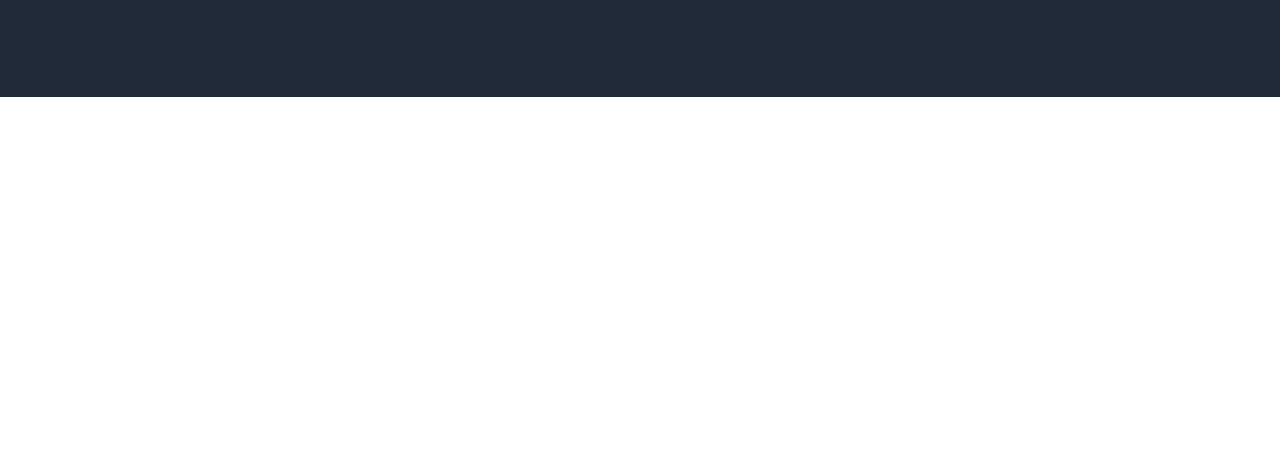
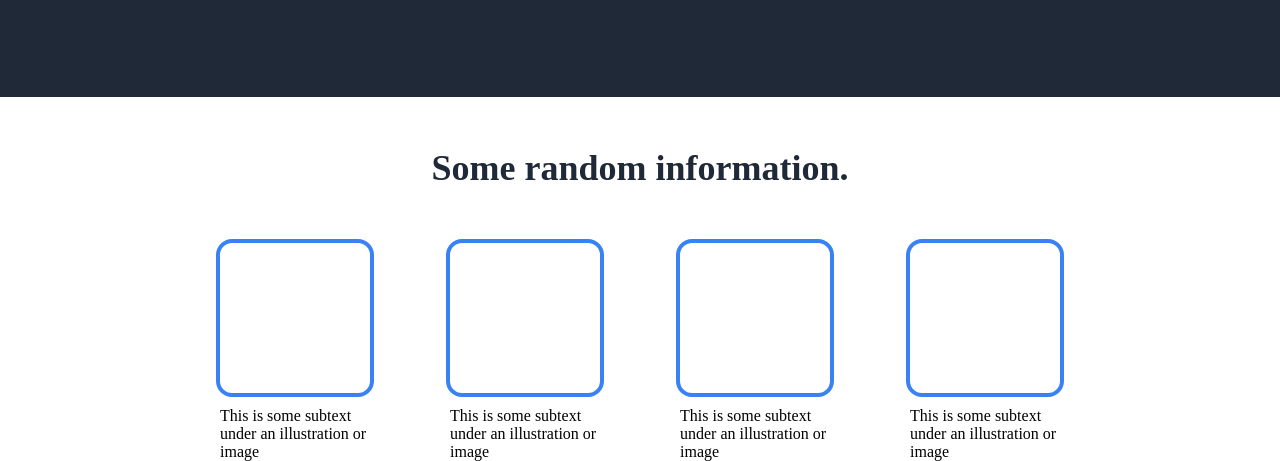
Before and after one commit to dteclemariam/odin-project-landing-page, a plain HTML site: page index.html in a window 1280 px wide. Shown: the part 355-816 px from the top of the page. Drawn offline with Linux system fonts and the light colour scheme.

Commit message:
almost done with information section, minor css adjustments left

```diff
--- a/css/styles.css
+++ b/css/styles.css
@@ -7,7 +7,7 @@ body{
 
 /*** Hero ***/
 
-.container{
+.hero > .container{
     padding: 10px 400px 100px 400px;
 }
 .hero{
@@ -80,6 +80,53 @@ img{
 
 /*** End Hero ***/
 
+/*** information section ***/
+
+.information-section{
+    display: flex;
+    flex-direction: column;
+    align-items: center;
+}
+
+.information-section > .container{
+    display: flex;
+    gap: 80px;
+
+}
+
+.information-box{
+    width: 150px;
+    align-items: center;
+    display: flex;
+
+    /* TODO: change size of information-box > div so the text is sentered and equal to the picture */
+    flex-direction: column;
+    justify-content: center;
+    align-content: center;
+
+}
+
+.information-header{
+    color: #1F2937;
+    font-size: 36px;
+    font-weight: 900;
+    padding: 50px 0;
+}
+
+.illustration{
+    height: 150px;
+    width: 150px;
+    border: 4px solid #3882f6;
+    border-radius: 16px;
+    margin-bottom: 10px;
+}
+
+
+
+/*** End information section ***/
+
+
+
 /*** General styles ***/
 button{
     font-size: 18px;
--- a/index.html
+++ b/index.html
@@ -8,6 +8,8 @@
     </head>
 
     <body>
+
+        <!-- Start Hero/Header-->
         <div class="hero">
             <div class="container">
                 <div class="header-top">
@@ -36,7 +38,31 @@
                     </div>
                 </div>
             </div>
+        </div>
 
+        <!-- Start information section-->
+        <div class="information-section">
+            <div class="information-header">
+                Some random information.
+            </div>
+            <div class="container">
+                <div class="information-box">
+                    <div class="illustration"></div>
+                    <div>This is some subtext under an illustration or image</div>
+                </div>
+                <div class="information-box">
+                    <div class="illustration"></div>
+                    <div>This is some subtext under an illustration or image</div>
+                </div>
+                <div class="information-box">
+                    <div class="illustration"></div>
+                    <div>This is some subtext under an illustration or image</div>
+                </div>
+                <div class="information-box">
+                    <div class="illustration"></div>
+                    <div>This is some subtext under an illustration or image</div>
+                </div>
+            </div>
         </div>
     </body>
 
```
